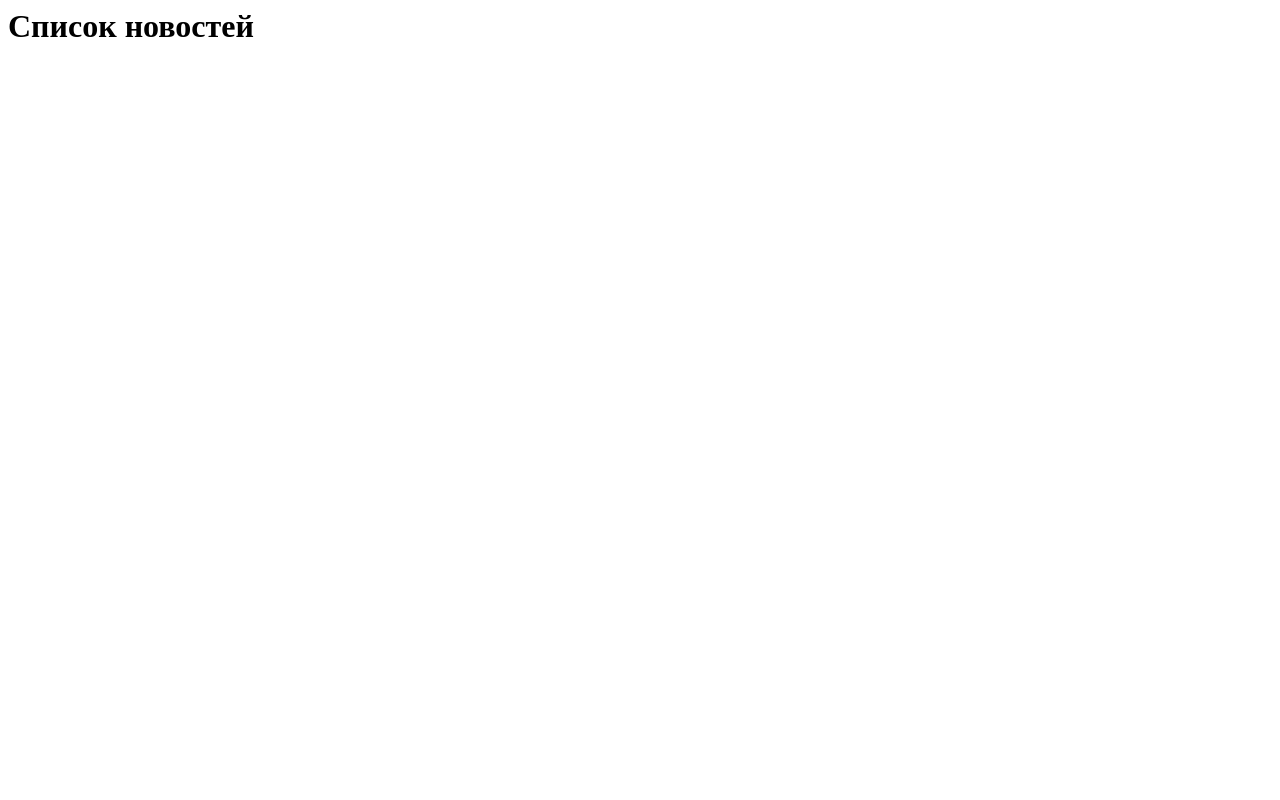
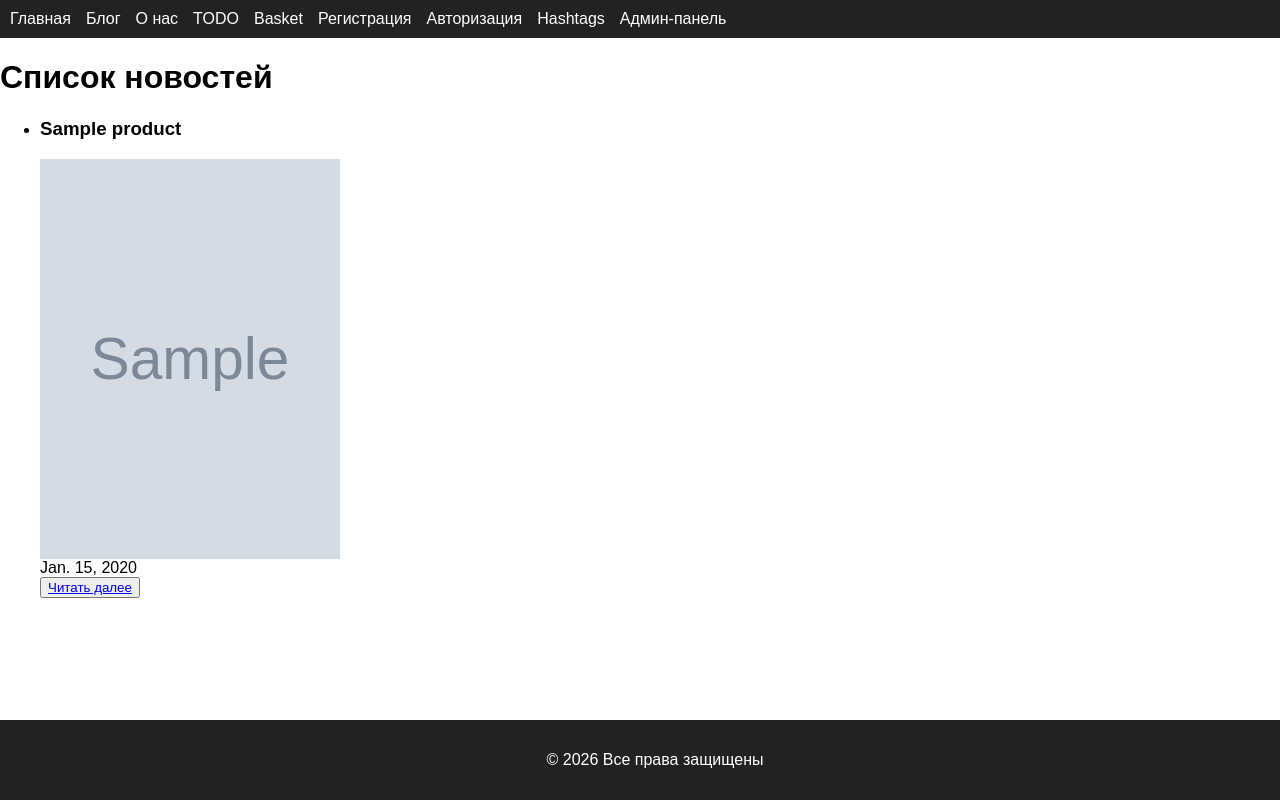
Before and after one commit to annaklicovartur-svg/Shop_kg_month4, a Django app: page /products_list/ in a window 1280 px wide. Before the commit the page is almost empty. Run offline with Django 5.2, Linux system fonts and the light colour scheme; tables that the repository leaves empty hold one stand-in row (values such as "Sample post"); grey boxes marked "Sample" are stand-in pictures.

Commit message:
Добавил дз номер 3

```diff
--- a/products/admin.py
+++ b/products/admin.py
@@ -1,4 +1,5 @@
 from django.contrib import admin
-from products.models import Products
+from products.models import Products, Reviews
 
 admin.site.register(Products)
+admin.site.register(Reviews)
--- a/products/models.py
+++ b/products/models.py
@@ -13,3 +13,20 @@ class Products(models.Model):
 
     def __str__(self):
         return self.name_products   # Выводим функцию (name_products) в админ панель
+
+class Reviews(models.Model):
+        #Related_name = аналог кекстного ключа, когда мы хотим получить все коменты к какому то обьекту мы обращаемся k related_name
+        choice_product = models.ForeignKey(Products, on_delete=models.CASCADE, related_name="review")
+        MARKS = (
+            ("⭐", "⭐"),
+            ("⭐⭐", "⭐⭐"),
+            ("⭐⭐⭐", "⭐⭐⭐"),
+            ("⭐⭐⭐⭐", "⭐⭐⭐⭐"),
+            ("⭐⭐⭐⭐⭐", "⭐⭐⭐⭐⭐")
+        )
+        marks = models.CharField(max_length=100, choices=MARKS, default="⭐⭐⭐⭐")
+        text = models.TextField()
+        created_at = models.DateTimeField(auto_now_add=True)
+
+        def __str__(self):
+            return f"{self.choice_product} : {self.marks}"  # Произвел миграцию
--- a/products/urls.py
+++ b/products/urls.py
@@ -5,5 +5,6 @@ urlpatterns = [
     path('food/', views.food),
     path('timeset/', views.timeset),
     path('products_list/', views.products),
+    path('current_time/', views.data_time),
     path('products_list/<int:id>/', views.products_detail),
 ]
--- a/products/views.py
+++ b/products/views.py
@@ -25,6 +25,10 @@ def products_detail(request, id):
         }
     )
 
+def data_time(request):
+    if request.method == "GET":
+        current_time = datetime.now().strftime("%Y-%m-%d %H:%M:%S")
+        return HttpResponse(f"Текущее время - {current_time}")
 
 def food(request):
     if request.method == "GET":
--- /dev/null
+++ b/static/styles/style.css
@@ -0,0 +1,57 @@
+/* Общее */
+body {
+    margin: 0;
+    font-family: Arial, sans-serif;
+}
+
+/* Навигация */
+.navbar {
+    background: #222;
+    padding: 10px;
+}
+
+.menu {
+    list-style: none;
+    display: flex;
+    gap: 15px;
+    margin: 0;
+    padding: 0;
+}
+
+.menu li {
+    position: relative;
+}
+
+.menu a {
+    color: white;
+    text-decoration: none;
+}
+
+/* Выпадающее меню */
+.submenu {
+    display: none;
+    position: absolute;
+    background: #333;
+    list-style: none;
+    padding: 10px;
+}
+
+.dropdown:hover .submenu {
+    display: block;
+}
+
+.submenu a {
+    display: block;
+    padding: 5px 0;
+}
+
+/* Footer */
+.footer {
+    background: #222;
+    color: white;
+    text-align: center;
+    padding: 15px;
+    position: fixed;
+    bottom: 0;
+    width: 100%;
+}
--- /dev/null
+++ b/templates/footer.html
@@ -0,0 +1,3 @@
+<footer class="footer">
+    <p>© 2026 Все права защищены</p>
+</footer>
--- /dev/null
+++ b/templates/header.html
@@ -0,0 +1,21 @@
+<nav class="navbar">
+    <ul class="menu">
+        <li><a href="#">Главная</a></li>
+        <li><a href="#">Блог</a></li>
+        <li><a href="#">О нас</a></li>
+
+        <li class="dropdown">
+            <a href="#">TODO</a>
+            <ul class="submenu">
+                <li><a href="#">Добавить задачу</a></li>
+                <li><a href="#">Список задач</a></li>
+            </ul>
+        </li>
+
+        <li><a href="#">Basket</a></li>
+        <li><a href="#">Регистрация</a></li>
+        <li><a href="#">Авторизация</a></li>
+        <li><a href="#">Hashtags</a></li>
+        <li><a href="#">Админ-панель</a></li>
+    </ul>
+</nav>
--- a/templates/products/products_list.html
+++ b/templates/products/products_list.html
@@ -1,15 +1,17 @@
 {% load static %}
 
-
+{% include '../header.html' %}
+ <!-- Подключенние стиелей чтобы навигационные пути были сверху -->
+<link rel="stylesheet" href="{% static 'styles/style.css' %}">
 
    <h1>Список новостей</h1>
 
 <ul class="news-list">
     <!-- тут обращаемся к ключу во views.py который прописываем в нашем случае это blog -->
-    {% for i in blog %}
+    {% for i in products %}
     <li class="news-card">
         <!-- Передача переменных из models.py name_blog -->
-        <h3>{{ i.name_blog }}</h3>
+        <h3>{{ i.name_products }}</h3>
         <!-- Передача переменных из models.py image -->
         <img src="{{ i.image.url }}" alt="" width="300" height="400">
         <br>
@@ -17,7 +19,9 @@
         <data>{{ i.created_at }}</data>
         <br>
         <!-- Передача ссылки на получение id - используем ссылку и i.id  -->
-        <button><a href="/blog_list/{{ i.id }}/">Читать далее</a></button>
+        <button><a href="/producrs_list/{{ i.id }}/">Читать далее</a></button>
     </li>
     {% endfor %}
 </ul>
+
+{% include '../footer.html' %}
```
Also changed, not shown: media/products/manhetten_niujork_ssha_118326_1280x720.jpg (added), products/migrations/0002_review.py (added), 1 other file.
